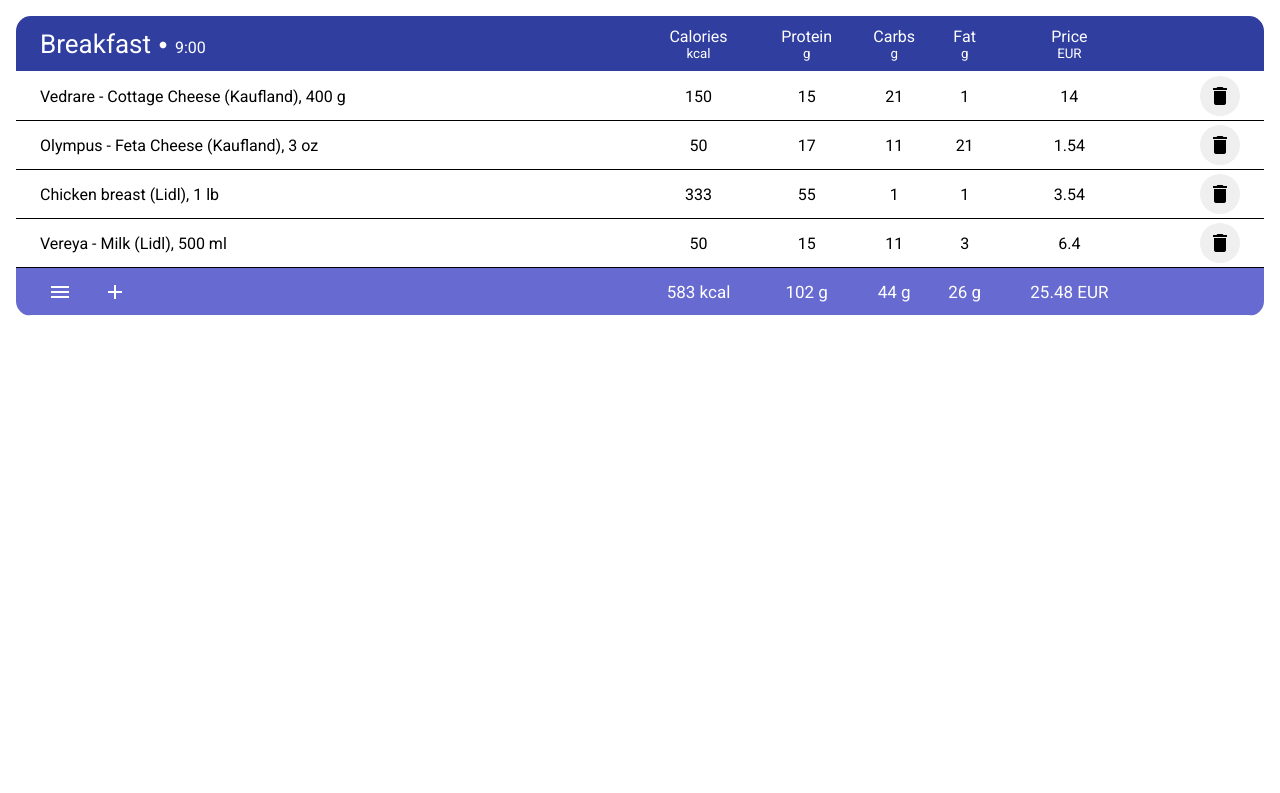
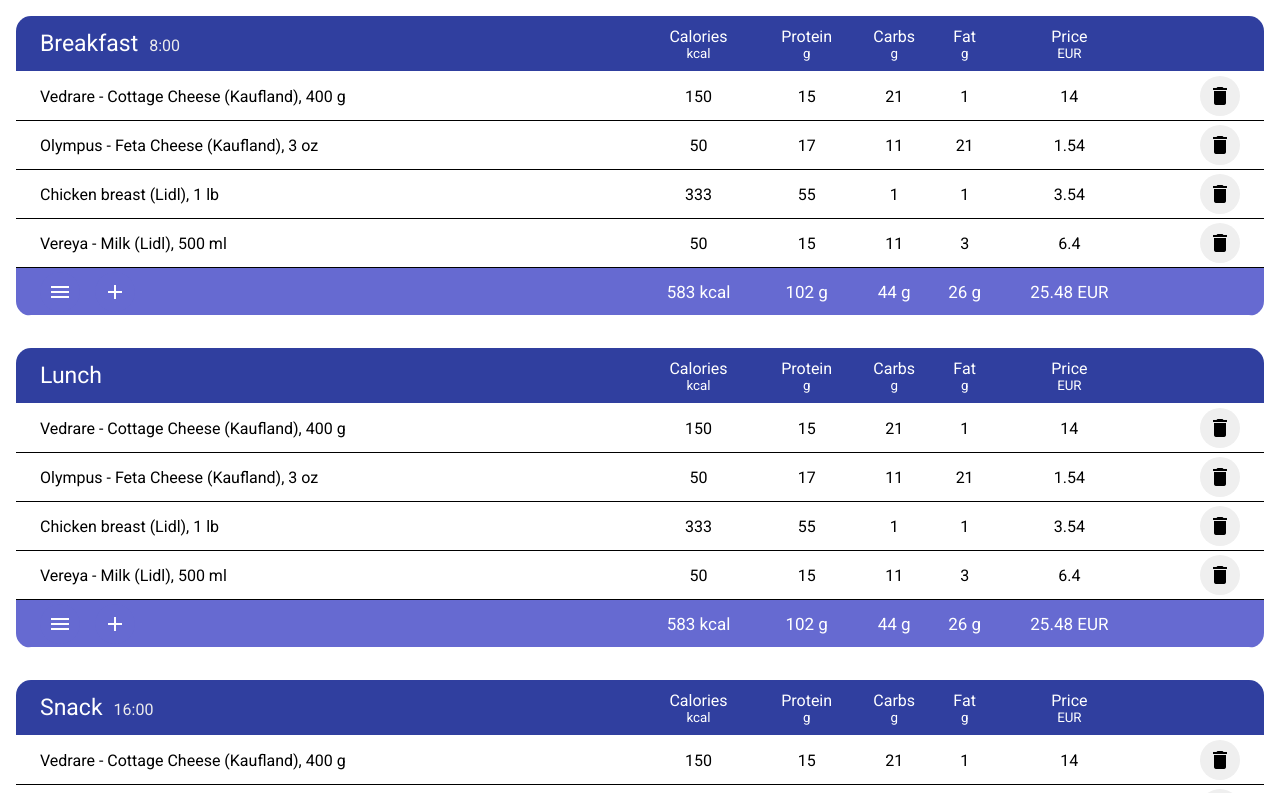
Before and after one commit to vanshianec/nutrition-assistant-fe, an Angular app: page / in a window 1280 px wide. Shown: the top 793 px of the page. Built offline with nearby package versions, Linux system fonts and the light colour scheme.

Commit message:
[NA-4] Add meal component in the diary component

```diff
--- a/src/app/app.component.html
+++ b/src/app/app.component.html
@@ -1 +1 @@
-<nu-meal></nu-meal>
+<nu-diary></nu-diary>
--- a/src/app/app.module.ts
+++ b/src/app/app.module.ts
@@ -9,12 +9,15 @@
 import {MatTableModule} from '@angular/material/table';
 import { FoodTableComponent } from './core/meal/content/food-table/food-table.component';
 import {MatIconModule} from "@angular/material/icon";
+import { DiaryComponent } from './core/diary/diary.component';
+import {MatDividerModule} from "@angular/material/divider";
 
 @NgModule({
   declarations: [
     AppComponent,
     MealComponent,
     FoodTableComponent,
+    DiaryComponent,
   ],
   imports: [
     BrowserModule,
@@ -22,7 +25,8 @@
     MatCardModule,
     MatButtonModule,
     MatTableModule,
-    MatIconModule
+    MatIconModule,
+    MatDividerModule
   ],
   providers: [],
   bootstrap: [AppComponent]
--- /dev/null
+++ b/src/app/core/diary/diary.component.html
@@ -0,0 +1,8 @@
+
+<ng-container *ngFor="let meal of meals">
+  <nu-meal
+    [title]="meal.title"
+    [subtitle]="meal.subtitle"
+  >
+  </nu-meal>
+</ng-container>
--- /dev/null
+++ b/src/app/core/diary/diary.component.ts
@@ -0,0 +1,22 @@
+import { Component, OnInit } from '@angular/core';
+import {Meal} from "../../shared/models/meal";
+
+@Component({
+  selector: 'nu-diary',
+  templateUrl: './diary.component.html',
+  styleUrls: ['./diary.component.css']
+})
+export class DiaryComponent implements OnInit {
+  meals: Meal[] = [
+    {title: 'Breakfast', subtitle: '8:00'},
+    {title: 'Lunch'},
+    {title: 'Snack', subtitle: '16:00'},
+    {title: 'Dinner', subtitle: '21:00'},
+  ]
+
+  constructor() { }
+
+  ngOnInit(): void {
+  }
+
+}
--- a/src/app/core/meal/content/food-table/food-table.component.html
+++ b/src/app/core/meal/content/food-table/food-table.component.html
@@ -5,8 +5,7 @@
   <ng-container matColumnDef="{{column.name}}" *ngFor="let column of columnData; let first = first; let last = last">
     <ng-container *ngIf="first">
       <th mat-header-cell class="first-header-description" *matHeaderCellDef>
-        <span class="description-title">{{descriptionTitle}}</span>
-        <mat-icon [inline] = "true">noise_control_off</mat-icon>
+        <span class="description-title">{{descriptionTitle | titlecase}}</span>
         <span class="description-subtitle">{{descriptionSubtitle}}</span>
       </th>
       <td mat-cell *matCellDef="let element">{{element[column.name]}}</td>
--- a/src/app/core/meal/content/food-table/food-table.component.scss
+++ b/src/app/core/meal/content/food-table/food-table.component.scss
@@ -35,7 +35,12 @@
   }
 
   .description-title {
-    font-size: 26px;
+    font-size: 23px;
+  }
+
+  .description-subtitle {
+    margin-left: 11px;
+    color: #ececec;
   }
 }
 
--- a/src/app/core/meal/content/food-table/food-table.component.ts
+++ b/src/app/core/meal/content/food-table/food-table.component.ts
@@ -20,7 +20,7 @@
 })
 export class FoodTableComponent implements OnInit {
   @Input() descriptionTitle: string = 'Breakfast';
-  @Input() descriptionSubtitle: string = '9:00';
+  @Input() descriptionSubtitle?: string = '9:00';
 
   dataSource = ELEMENT_DATA;
   expandedElement: Food | undefined;
--- a/src/app/core/meal/meal.component.html
+++ b/src/app/core/meal/meal.component.html
@@ -1,5 +1,9 @@
 <mat-card class="example-card">
   <mat-card-content>
-    <nu-food-table></nu-food-table>
+    <nu-food-table
+      [descriptionTitle]="title"
+      [descriptionSubtitle]="subtitle"
+    >
+    </nu-food-table>
   </mat-card-content>
 </mat-card>
--- a/src/app/core/meal/meal.component.ts
+++ b/src/app/core/meal/meal.component.ts
@@ -1,4 +1,4 @@
-import { Component, OnInit } from '@angular/core';
+import {Component, Input, OnInit} from '@angular/core';
 
 @Component({
   selector: 'nu-meal',
@@ -6,6 +6,8 @@
   styleUrls: ['./meal.component.scss']
 })
 export class MealComponent implements OnInit {
+  @Input() title: string = '';
+  @Input() subtitle?: string = '';
 
   constructor() { }
 
--- /dev/null
+++ b/src/app/shared/models/meal.ts
@@ -0,0 +1,4 @@
+export interface Meal {
+  title : string;
+  subtitle?: string;
+}
```
Also changed, not shown: src/app/core/diary/diary.component.css (added), 1 other file (tests, documents, lock files or other folders).
